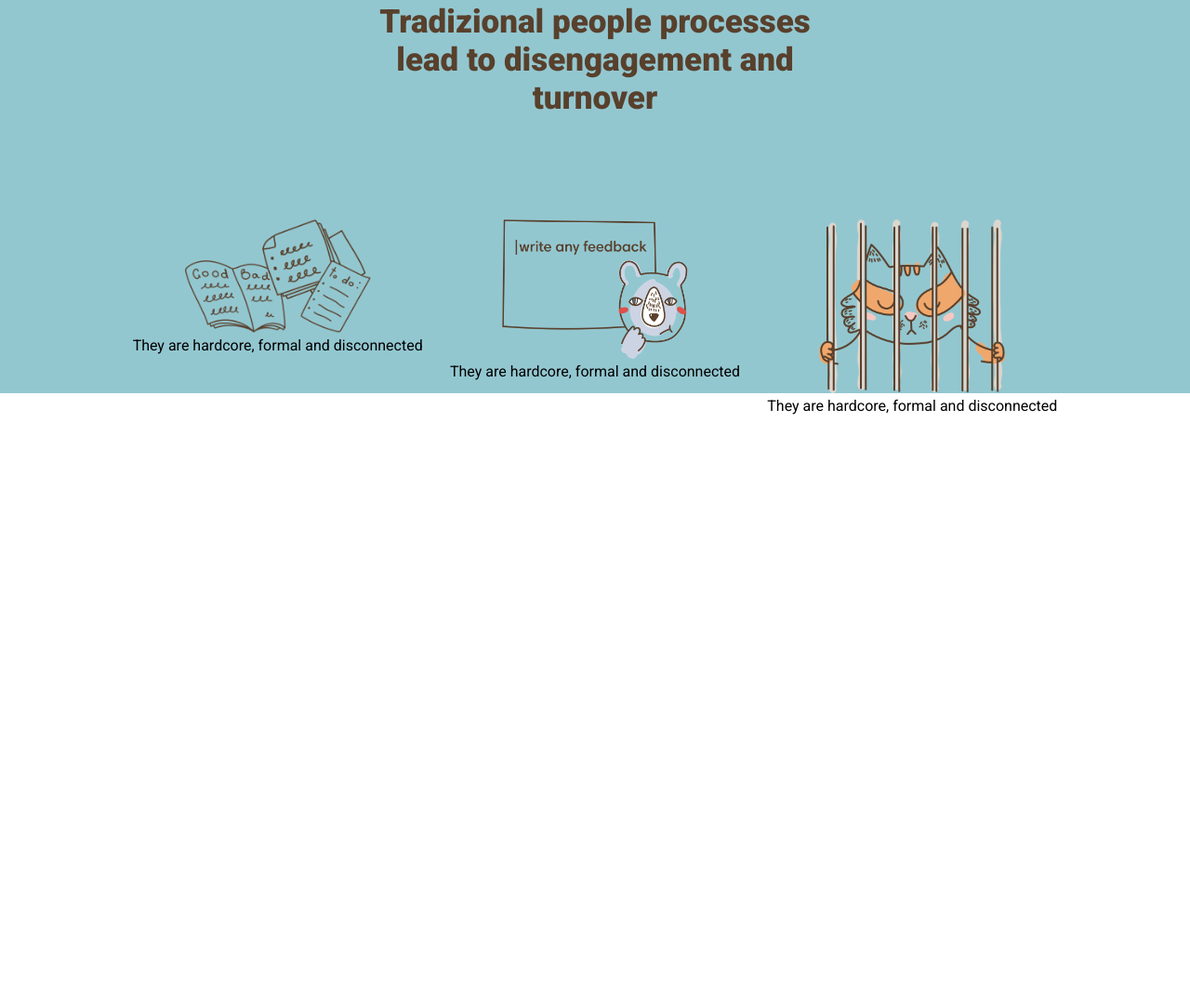
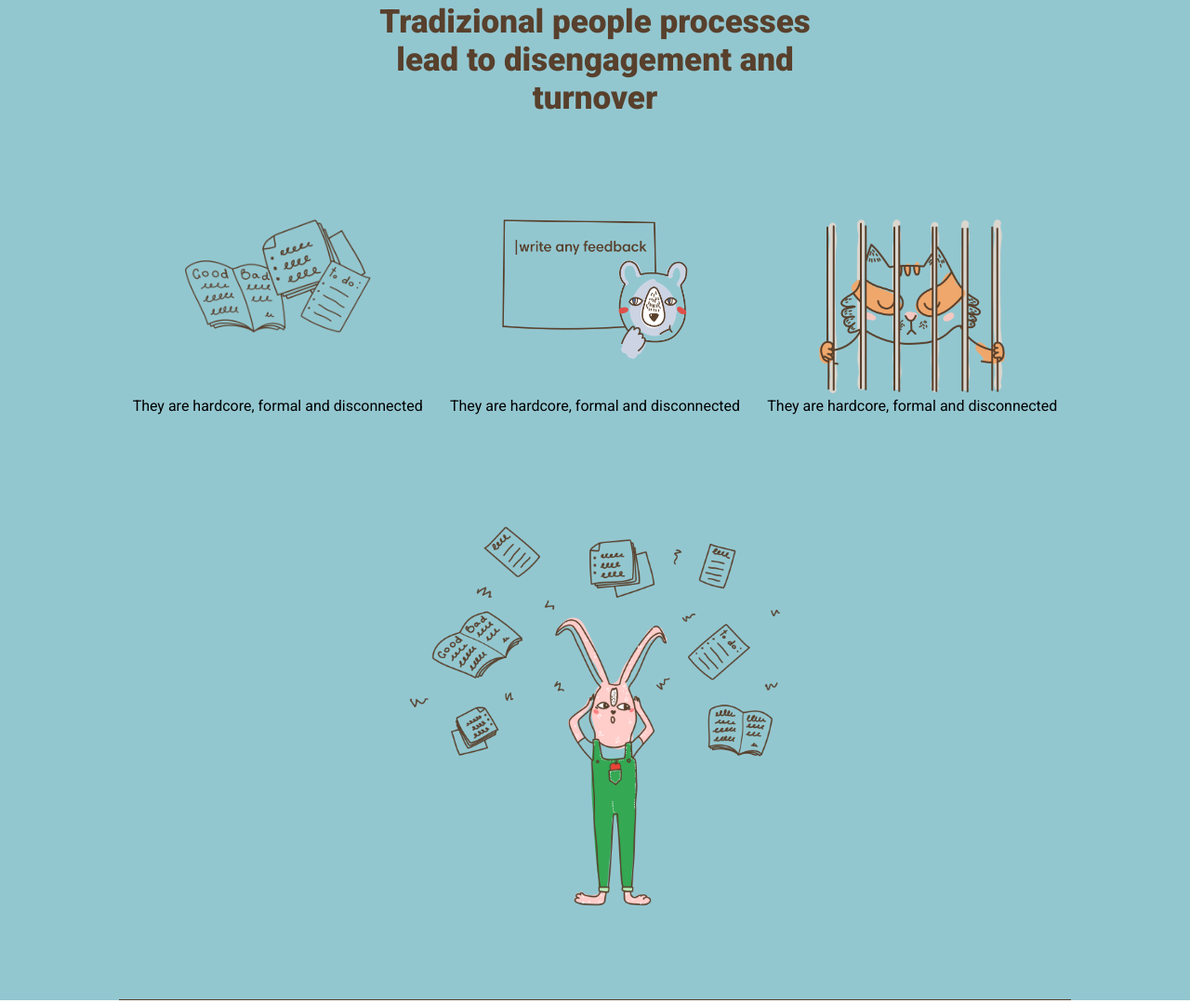
Before and after one commit to federico1989/node-sass-teambit, a website: page index.html in a window 1280 px wide. Shown: the part 657-1736 px from the top of the page at 93% size. Drawn offline with Linux system fonts and the light colour scheme.

Commit message:
Nuova immagine nella sezione
Immagine con bordo finale

```diff
--- a/index.html
+++ b/index.html
@@ -48,11 +48,11 @@
                         </div>
                         <div class="traditional_cards d-flex">
                             <div class="card">
-                                <img src="dist/img/hardcore.png" alt="">
+                                <img class="hardcore" src="dist/img/hardcore.png" alt="">
                                 <p>They are hardcore, formal and disconnected</p>
                             </div>
                             <div class="card">
-                                <img src="dist/img/nofeedback.png" alt="">
+                                <img class="nofeedback" src="dist/img/nofeedback.png" alt="">
                                 <p>They are hardcore, formal and disconnected</p>
                             </div>
                             <div class="card">
@@ -60,8 +60,9 @@
                                 <p>They are hardcore, formal and disconnected</p>
                             </div>
                         </div>
-                    </div>
-
+                        <div class="traditional_bunny d-flex">
+                            <img src="dist/img/before.png" alt="">
+                        </div>
                     </div>
                 </section>
 
--- a/src/Partials/_main.scss
+++ b/src/Partials/_main.scss
@@ -48,7 +48,6 @@
     }
     .section_traditional {
         background-color: $colorsky;
-        height: 500px;
         padding-top: 80px;
         flex-wrap: wrap;
         .traditional_menu {
@@ -69,11 +68,25 @@
                    text-align: center;
                    width: calc(100% / 3);
                    padding-bottom: 20px;
+                   .hardcore {
+                       padding-bottom: 65px;
+                   }
+                   .nofeedback {
+                       padding-bottom: 37px;
+                   }
                    img {
                        width: 200px;
                    }
                }
             }
+            .traditional_bunny {
+                padding: 100px 0 100px 0;
+                justify-content: center;
+                border-bottom: 1px solid $colorbrown;
+                img {
+                    width: 400px;
+                }
+            }
         }
     }
 }
```
Also changed, not shown: dist/css/style.css.
